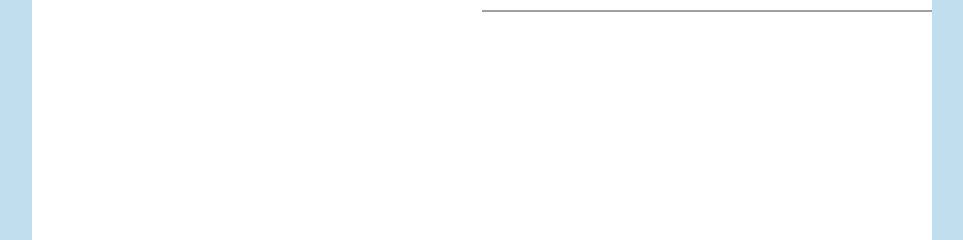
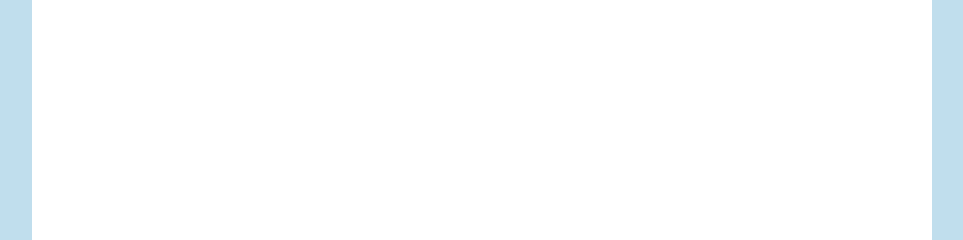
Before and after one commit to rop-productops/yolo-of-the-day, a PHP site: page /looker.php in a window 1280 px wide. Shown: the part 975-1215 px from the top of the page, without its empty margins (158-1121 px from the left). Run offline with PHP 8.4, Linux system fonts and the light colour scheme; data that the repository does not hold is empty; some libraries are stand-ins or nearby versions.

Commit message:
Edited file

```diff
--- a/scw/templates/crunchbase_view.php
+++ b/scw/templates/crunchbase_view.php
@@ -3,11 +3,11 @@
  <Div>
 <!-- Border to see what it is -->
 
-   <div class="Looker border"> <?php print $this->header ; ?></div>
+   <div class="Looker"> <?php print $this->header ; ?></div>
 
   <?php if($this->funding != NULL){
   print '
-        <div style="width: 225px;" class=" border">
+        <div style="width: 225px;">
             <span class="font_">Funding:</span>
                 <BR />
                     <span class="small-font">
@@ -17,7 +17,7 @@
     ';} ?>
   <?php if($this->team_total != NULL){
     print '
-        <div style="width: 225px; float: right;" class="border">
+        <div style="width: 225px; float: right;">
             <span class="font_">Total employees:</span>
                 <BR />
                 <span="small-font">'
@@ -27,7 +27,7 @@
         ' ;} ?>
   <?php if($this->description != NULL){
     print '
-        <div class="border small-font">
+        <div class="small-font">
             <span class="font_">Description:</span>
             <BR />
             <span class="small-font">'
@@ -37,7 +37,7 @@
     ' ;} ?>
   <?php if($this->date_founded != NULL){
     print '
-        <div class="border small-font">
+        <div class="small-font">
             <span class="font_">Date founded:</span>
             <BR />
             <span class="small-font">'
```
